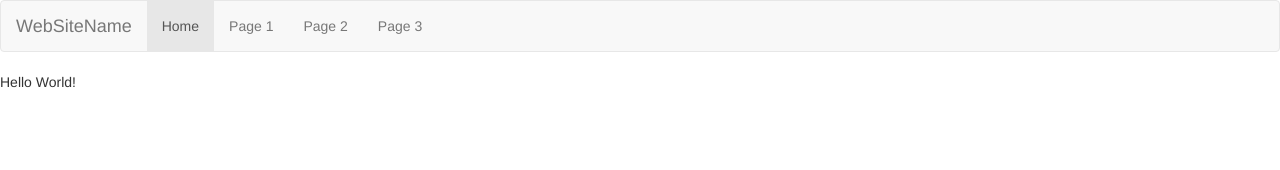
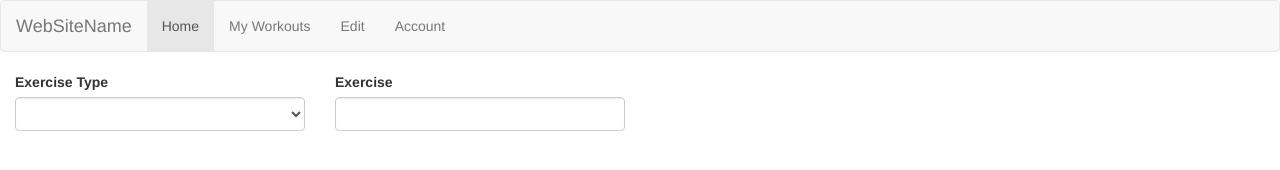
Before and after one commit to BobbyErickson89/node_app, a website: page public/index.html in a window 1280 px wide. Drawn offline with nearby package versions, Linux system fonts and the light colour scheme.

Commit message:
WIP - added some inputs

```diff
--- a/public/index.html
+++ b/public/index.html
@@ -13,14 +13,37 @@
         </div>
         <ul class="nav navbar-nav">
           <li class="active"><a href="#">Home</a></li>
-          <li><a href="#">Page 1</a></li>
-          <li><a href="#">Page 2</a></li>
-          <li><a href="#">Page 3</a></li>
+          <li><a href="#">My Workouts</a></li>
+          <li><a href="#">Edit</a></li>
+          <li><a href="#">Account</a></li>
         </ul>
       </div>
     </nav>
   </header>
   <body>
-    <div>Hello World!</div>
+    <form>
+      <!-- Exercise Type -->
+      <div class="form-group">
+        <div class="col-xs-3">
+          <label for="exercise-type">Exercise Type</label>
+          <select class="form-control" id="exercise-type">
+            <option disabled selected value style="display:none"></option>
+            <option>Chest</option>
+            <option>Back</option>
+            <option>Triceps</option>
+            <option>Biceps</option>
+            <option>Other</option>
+          </select>
+        </div>
+      </div>
+
+      <!-- Exercise -->
+      <div class="form-group">
+        <div class="col-xs-3">
+          <label for="exercise">Exercise</label>
+          <input class="form-control" id="exercise" type="text" />
+        </div>
+      </div>
+    </form>
   </body>
 </html>
```
